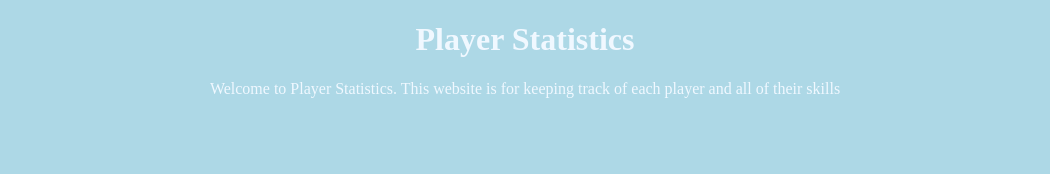
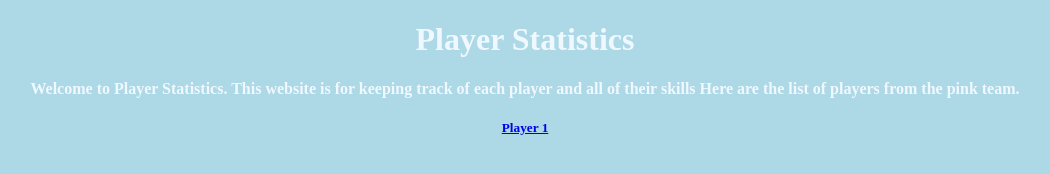
Before and after one commit to hazelmroche22/PlayerStatistics, a plain HTML site: page index.html in a window 1280 px wide. Shown: the whole page, without its empty margins (115-1165 px from the left). Drawn offline with Linux system fonts and the light colour scheme.

Commit message:
editing & adding first player page

```diff
--- a/index.html
+++ b/index.html
@@ -8,8 +8,11 @@
     <h1>Player Statistics</h1>
     </head>
     <body>
-        <p>Welcome to Player Statistics. This website is for keeping track of each player and all of their skills</p>
+        <h4>Welcome to Player Statistics. This website is for keeping track of each player and all of their skills
 
+            Here are the list of players from the pink team.
+        </h4>
+        <h5><a href="player1.html">Player 1</a></h5>
     </body>
 
 
```
Also changed, not shown: player1.html (added, +8 -0 lines).
